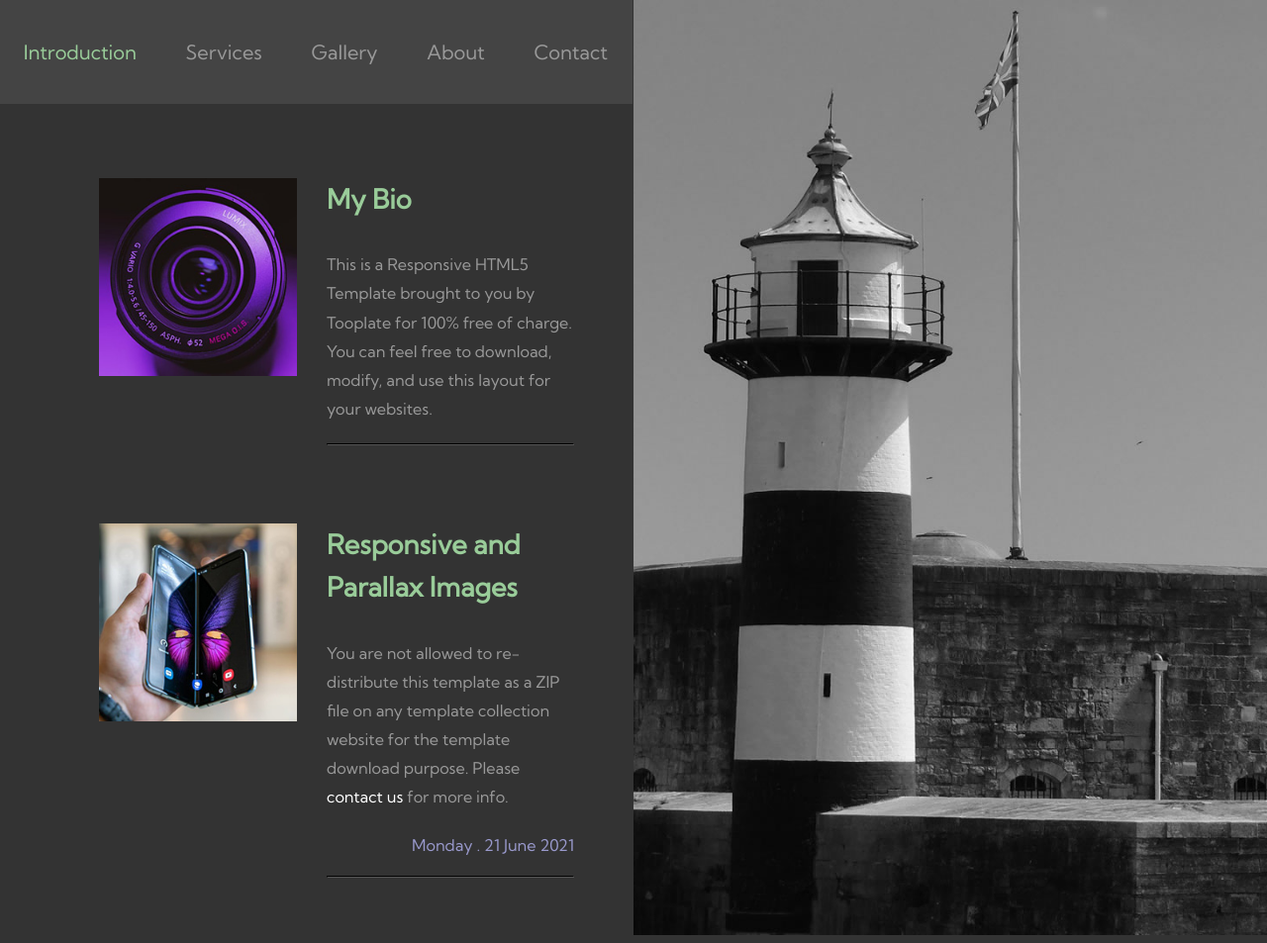
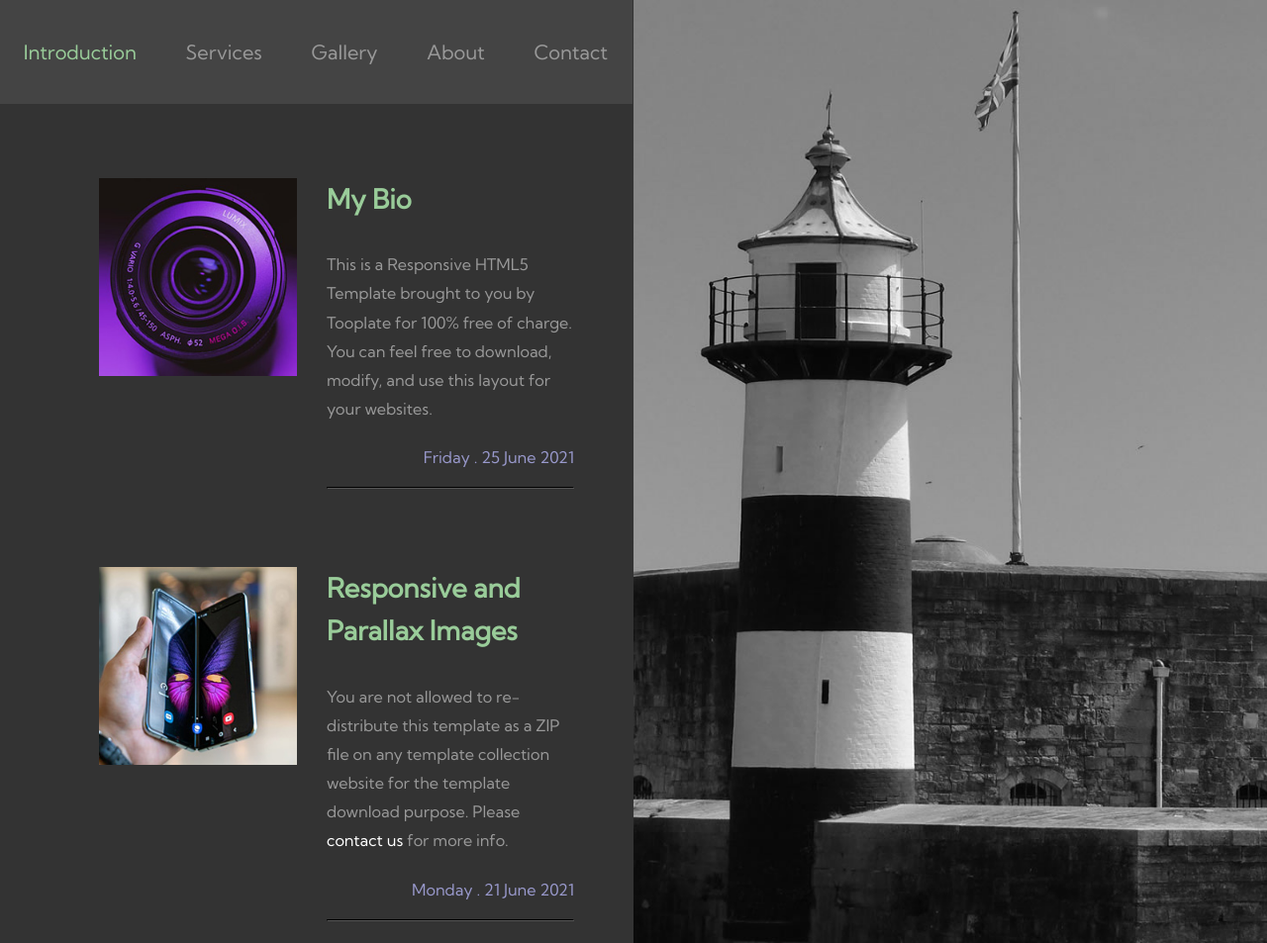
Before and after one commit to asrinvakili/onePageWebSite, a Django app: page / in a window 1280 px wide. Shown: the top 953 px of the page at 99% size. Run offline with Django 5.2, Linux system fonts and the light colour scheme.

Commit message:
update html

```diff
--- a/templates/index.html
+++ b/templates/index.html
@@ -72,7 +72,9 @@
                             100% free of charge. You can feel free to download, modify, and
                             use this layout for your websites.
                         </p>
-
+                        <span class="tm-text-secondary tm-media-span tm-text-small">
+                            Friday . 25 June 2021
+                        </span>
                         <hr class="tm-hr tm-mr">
                     </div>
                 </div>
```
